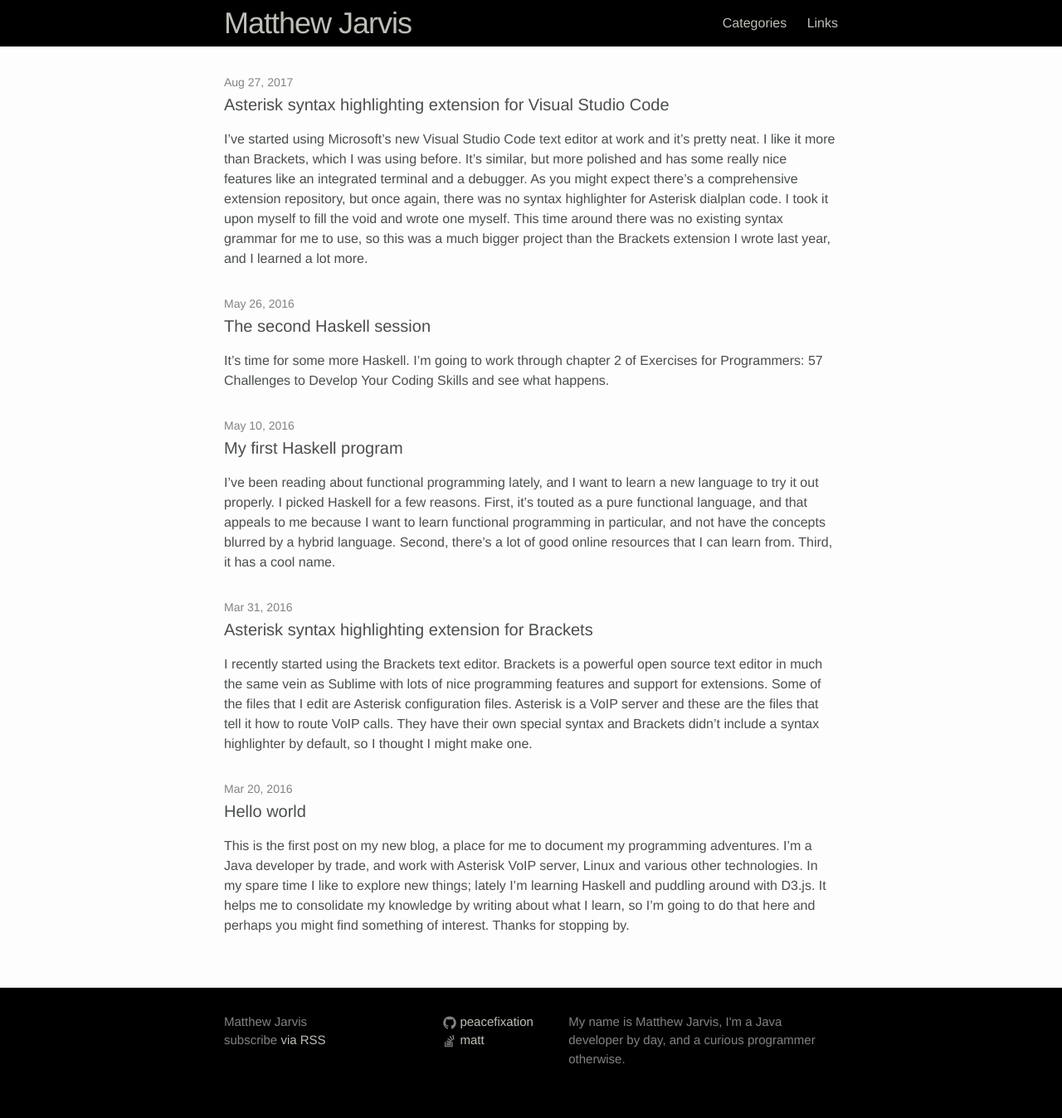
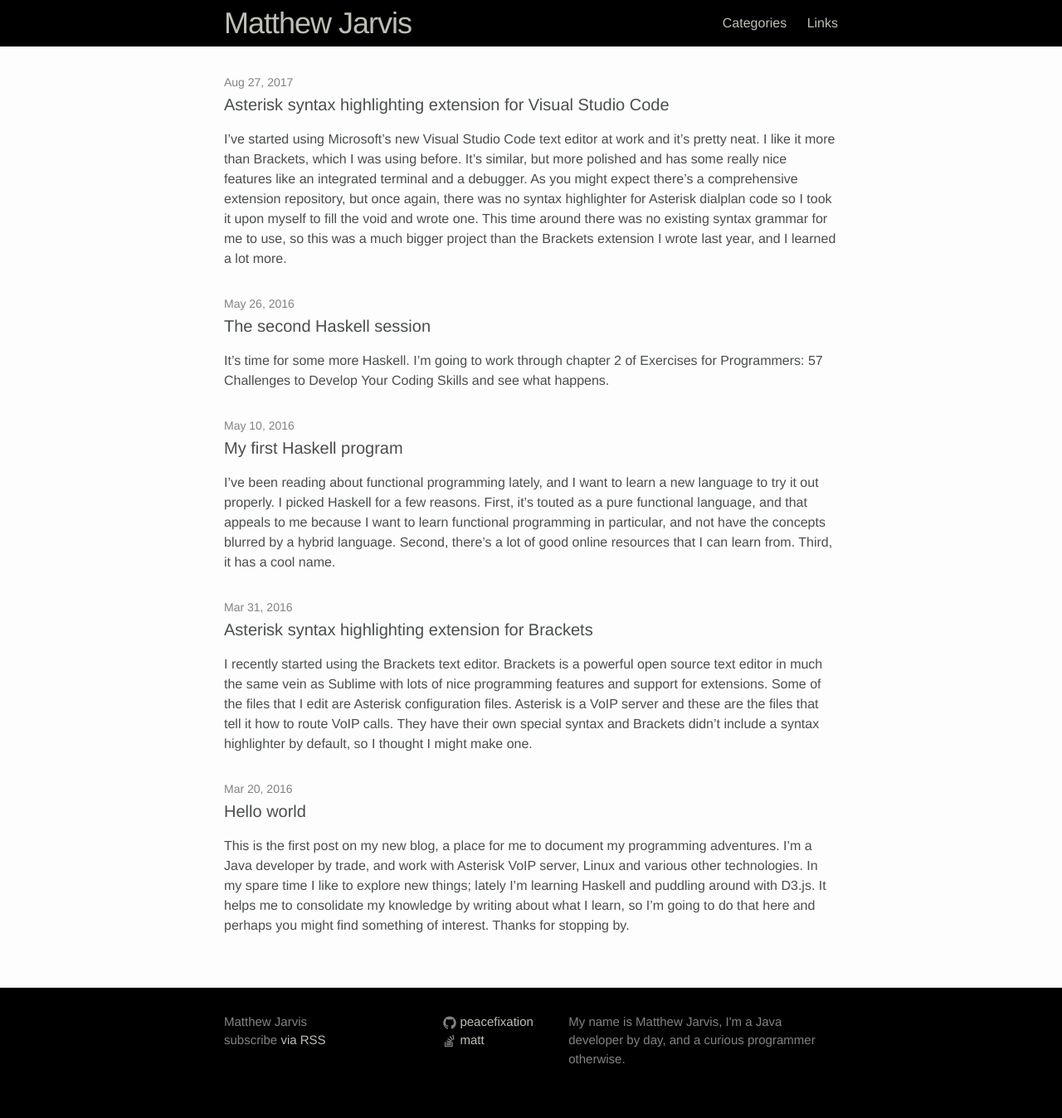
Before and after one commit to peacefixation/peacefixation.github.io, a Jekyll site: the page built from index.html, in a window 1280 px wide. Shown: the whole page at 83% size. Built offline with Jekyll 4.4.1, drawn with Linux system fonts in a browser that asks for light colours.

Commit message:
Fixed some text on Asterisk VS Code article.

```diff
--- a/_posts/2017-08-27-asterisk-vscode.md
+++ b/_posts/2017-08-27-asterisk-vscode.md
@@ -5,7 +5,7 @@ date:   2017-08-27 18:00:00:00 +1000
 categories: development
 ---
 
-I've started using Microsoft's new [Visual Studio Code](https://code.visualstudio.com/) text editor at work and it's pretty neat. I like it more than Brackets, which I was using before. It's similar, but more polished and has some really nice features like an integrated terminal and a debugger. As you might expect there's a comprehensive extension repository, but once again, there was no syntax highlighter for Asterisk dialplan code. I took it upon myself to fill the void and wrote one myself. This time around there was no existing syntax grammar for me to use, so this was a much bigger project than the Brackets extension I wrote last year, and I learned a lot more.
+I've started using Microsoft's new [Visual Studio Code](https://code.visualstudio.com/) text editor at work and it's pretty neat. I like it more than Brackets, which I was using before. It's similar, but more polished and has some really nice features like an integrated terminal and a debugger. As you might expect there's a comprehensive extension repository, but once again, there was no syntax highlighter for Asterisk dialplan code so I took it upon myself to fill the void and wrote one. This time around there was no existing syntax grammar for me to use, so this was a much bigger project than the Brackets extension I wrote last year, and I learned a lot more.
 
 If you'd like to make your own extension I'd recommend following the [extensive documentation](https://code.visualstudio.com/docs/extensions/overview) to get started, it's all explained very well and I won't repeat it. You can `npm install` Yeoman and the VS Code Extension Generator to create the boiler plate including a howto reference which is nice to have on hand.
 
```
Also changed, not shown: other parts of _posts/2017-08-27-asterisk-vscode.md (+1 -1 lines).
